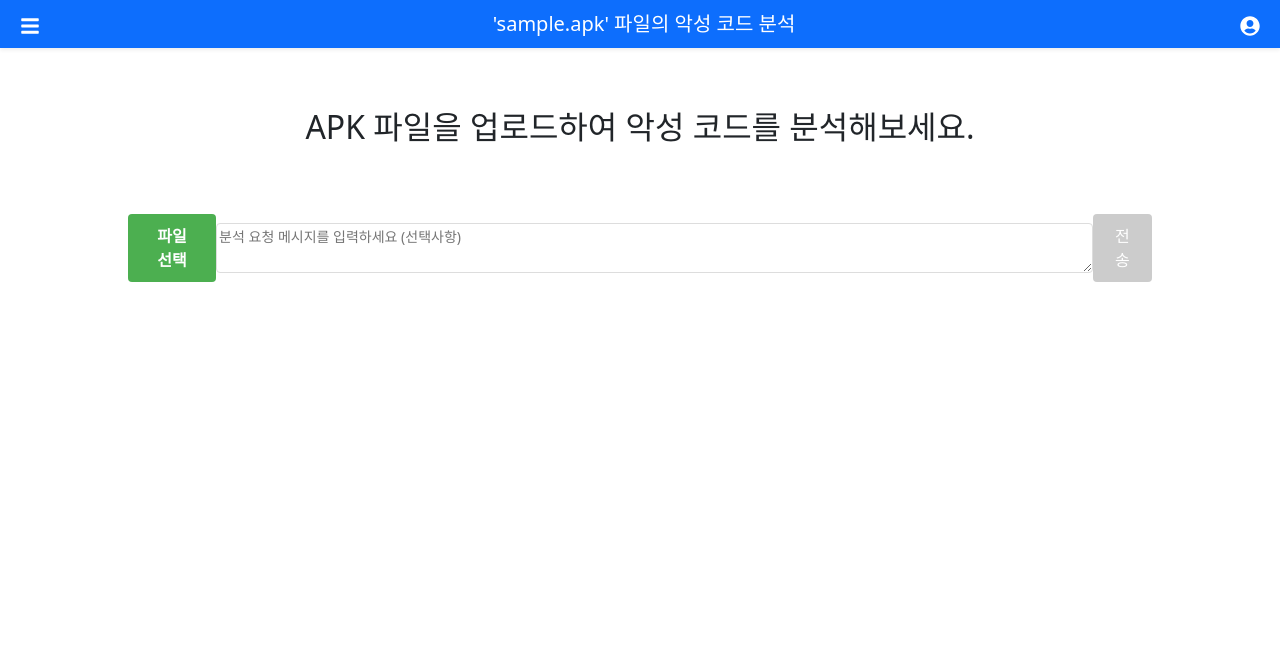
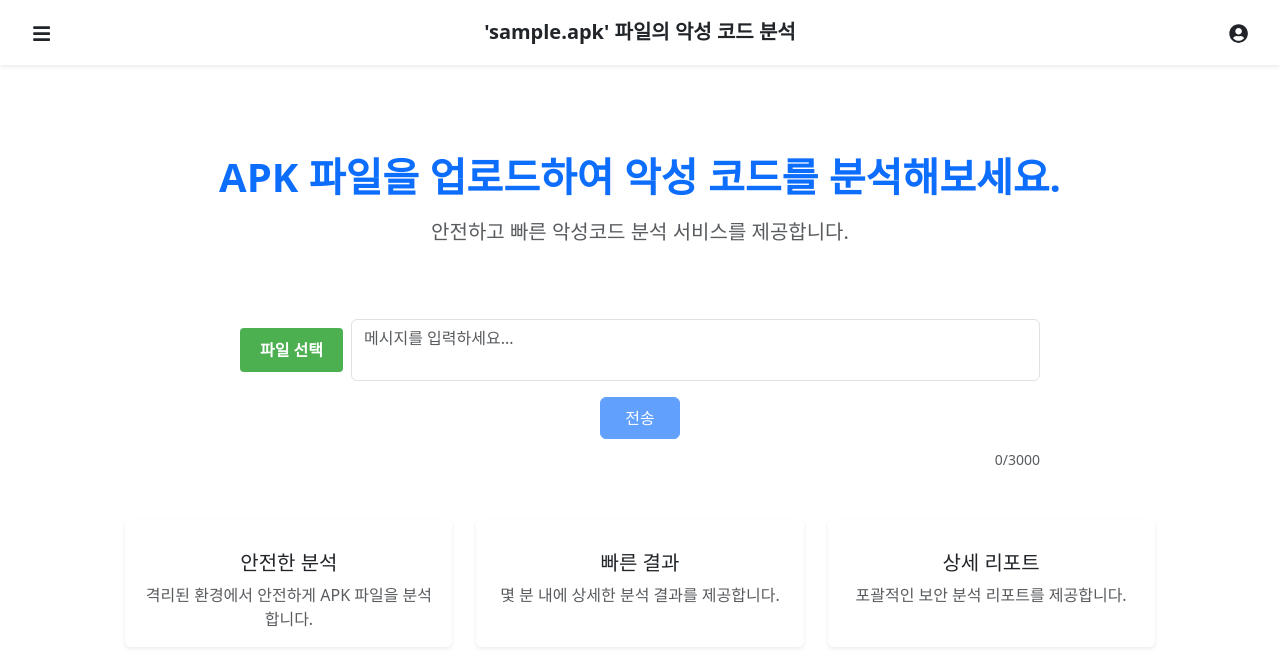
Before and after one commit to 32213160/CapstoneProject1, a React (Create React App) app: page / in a window 1280 px wide. Shown: the top 666 px of the page. Built offline with nearby package versions, Linux system fonts and the light colour scheme.

Commit message:
MainPage 테마 수정

```diff
--- /dev/null
+++ b/src/components/Main/Footer.js
@@ -0,0 +1,85 @@
+// src/components/Main/Footer.js
+import React, { useRef } from 'react';
+import 'bootstrap/dist/css/bootstrap.min.css';
+import { FaPaperPlane, FaPaperclip } from 'react-icons/fa';
+
+function Footer({
+  text,
+  setText,
+  handleSendClick,
+  handleKeyPress,
+  handleFileSelect,
+  loading
+}) {
+  const fileInputRef = useRef(null);
+
+  // 파일 첨부 버튼 클릭 시 숨겨진 파일 input 클릭
+  const handleFileButtonClick = () => {
+    fileInputRef.current.click();
+  };
+
+  // 파일 선택 핸들러
+  const handleFileChange = (e) => {
+    const file = e.target.files[0];
+    if (file) {
+      handleFileSelect(file);
+    }
+  };
+
+  return (
+    <div className="footer-container fixed-bottom shadow-lg">
+      <div className="container-fluid py-3" style={{
+        backgroundImage: 'linear-gradient(to top, rgba(255,255,255,1) 90%, rgba(255,255,255,0.9) 100%)',
+      }}>
+        <div className="d-flex align-items-center">
+          <button
+            className="btn btn-link text-dark border-0 p-2"
+            onClick={handleFileButtonClick}
+            disabled={loading}
+          >
+            <FaPaperclip size={20} />
+          </button>
+
+          <input
+            type="file"
+            ref={fileInputRef}
+            className="d-none"
+            onChange={handleFileChange}
+            accept=".apk,.jar,.zip,.exe,.dll,.pdf"
+          />
+
+          <div className="flex-grow-1 mx-2">
+            <textarea
+              className="form-control border-0 shadow-sm"
+              placeholder="질문을 입력하세요..."
+              value={text}
+              onChange={(e) => setText(e.target.value)}
+              onKeyPress={handleKeyPress}
+              disabled={loading}
+              rows="1"
+              style={{
+                resize: 'none',
+                borderRadius: '20px',
+                padding: '10px 15px'
+              }}
+            />
+          </div>
+
+          <button
+            className="btn btn-primary rounded-circle p-2 d-flex justify-content-center align-items-center"
+            onClick={handleSendClick}
+            disabled={loading}
+            style={{
+              width: '40px',
+              height: '40px'
+            }}
+          >
+            <FaPaperPlane size={16} />
+          </button>
+        </div>
+      </div>
+    </div>
+  );
+}
+
+export default Footer;
--- a/src/components/Main/Header.js
+++ b/src/components/Main/Header.js
@@ -1,7 +1,6 @@
 // src/components/Main/Header.js
-import React from 'react';
+import React, { useState, useEffect } from 'react';
 import 'bootstrap/dist/css/bootstrap.min.css';
-//import '../UI/Header.css';
 import { FaBars, FaUserCircle } from 'react-icons/fa';
 
 function Header({ onMenuClick, onProfileClick, title = "'sample.apk' 파일의 악성 코드 분석" }) {
@@ -69,15 +68,32 @@ function Header({ onMenuClick, onProfileClick, title = "'sample.apk' 파일의
   };
 
   return (
-    <div className="d-flex justify-content-between align-items-center w-100 px-3 py-2 bg-primary text-white shadow-sm">
-      <button className="btn btn-link text-white border-0 p-1 me-2" onClick={onMenuClick}>
-        <FaBars size={20} />
-      </button>
-      <h5 className="m-0 text-truncate font-weight-bold">{title}</h5>
-      <button className="btn btn-link text-white border-0 p-1" onClick={onProfileClick}>
-        <FaUserCircle size={20} />
-      </button>
-    </div>
+    <nav className="navbar navbar-light fixed-top shadow-sm" style={{
+      backgroundImage: 'linear-gradient(to bottom, rgba(255,255,255,1) 0%, rgba(255,255,255,0.9) 100%)',
+      padding: '0.8rem 1rem',
+      height: '65px',
+      zIndex: 1030
+    }}>
+      <div className="container-fluid d-flex justify-content-between align-items-center">
+        <button
+          className="btn btn-link text-dark border-0 p-1"
+          onClick={onMenuClick}
+          style={{ fontSize: '1.2rem' }}
+        >
+          <FaBars />
+        </button>
+        <h5 className="m-0 text-center text-truncate fw-bold" style={{ flex: 1, maxWidth: '70%' }}>
+          {title}
+        </h5>
+        <button
+          className="btn btn-link text-dark border-0 p-1"
+          onClick={onProfileClick}
+          style={{ fontSize: '1.2rem' }}
+        >
+          <FaUserCircle />
+        </button>
+      </div>
+    </nav>
   );
 }
 
--- a/src/pages/MainPage/MainPage.css
+++ /dev/null
@@ -1,67 +0,0 @@
-/* src/pages/MainPage.css */
-.mainContent {
-  width: 100%;
-  max-width: 100vw;
-  padding: 20px;
-  display: flex;
-  flex-direction: column;
-  align-items: center;
-  justify-content: center;
-  text-align: center;
-}
-
-.welcome-container {
-  display: flex;
-  flex-direction: column;
-  align-items: center;
-  justify-content: center;
-  text-align: center;
-  padding: 40px 20px;
-}
-
-.inputContainer {
-  width: 80vw;
-  margin-top: 20px;
-  display: flex;
-  flex-direction: row;
-  align-items: center;
-  justify-content: center;
-}
-
-.fileUploadButton {
-  width: 50px;
-  height: 50px;
-}
-
-.textInput {
-  width: 100%;
-  height: 50px;
-  border: 1px solid #ddd;
-  border-radius: 4px;
-  font-size: 14px;
-}
-
-.button-container {
-  display: flex;
-  justify-content: center;
-}
-
-.sendButton {
-  background-color: #4a6cf7;
-  color: white;
-  border: none;
-  border-radius: 4px;
-  padding: 10px 20px;
-  font-size: 16px;
-  cursor: pointer;
-  transition: background-color 0.2s;
-}
-
-.sendButton:hover {
-  background-color: #3a5ce5;
-}
-
-.sendButton:disabled {
-  background-color: #ccc;
-  cursor: not-allowed;
-}
--- a/src/pages/MainPage/MainPage.js
+++ b/src/pages/MainPage/MainPage.js
@@ -1,8 +1,6 @@
 // src/pages/MainPage.js
 import React, { useState, useRef, useEffect } from 'react';
 import 'bootstrap/dist/css/bootstrap.min.css';
-import './MainPage.css';
-
 import { useNavigate } from 'react-router-dom';
 import Header from '../../components/Main/Header';
 import FileUpload from '../../components/FileHandler/FileUpload';
@@ -11,23 +9,20 @@ import { uploadAndAnalyzeFile } from '../../services/ApiService';
 function MainPage() {
   const [text, setText] = useState('');
   const [loading, setLoading] = useState(false);
-  const [scanId, setScanId] = useState(null); // scanId 상태 추가
+  const [scanId, setScanId] = useState(null);
   const navigate = useNavigate();
 
   // 파일 업로드 완료 시 호출될 함수
   const handleUploadComplete = (result, file) => {
     if (result) {
       let scanKeyId = uploadAndAnalyzeFile(file);
-
-      // ID 설정 및 페이지 이동
       setScanId(scanKeyId);
       console.log("사용할 스캔 ID:", scanKeyId);
-
       navigate(`/chat/${scanKeyId}`, {
         state: {
           file: file,
           message: text.trim(),
-          result: result  // 전체 결과도 함께 전달
+          result: result
         }
       });
     }
@@ -46,15 +41,9 @@ function MainPage() {
       return;
     }
 
-    // 서버에 채팅 생성 요청 후, 채팅 고유번호(chatId)로 이동
-    // 아래는 예시: 실제로는 서버에서 chatId를 받아와야 함
-    const chatId = Date.now(); // 임시로 timestamp 사용 (실제로는 서버 응답값)
-
-    // 메시지를 state로 전달하도록 수정
+    const chatId = Date.now();
     navigate(`/chat/${chatId}`, {
-      state: {
-        message: text.trim()
-      }
+      state: { message: text.trim() }
     });
   };
 
@@ -72,45 +61,124 @@ function MainPage() {
   };
 
   return (
-    <div className="mainContainer">
+    <div className="container-fluid vh-100 d-flex flex-column">
       <Header />
-      <div className="mainContent">
-        <div className="welcome-container">
-          <h2>APK 파일을 업로드하여 악성 코드를 분석해보세요.</h2>
+
+      {/* 메인 콘텐츠 영역 */}
+      <div className="flex-grow-1 d-flex flex-column justify-content-center align-items-center px-3">
+
+        {/* 환영 메시지 컨테이너 */}
+        <div className="text-center mb-5">
+          <div className="mb-4">
+            <h2 className="display-6 fw-bold text-primary mb-3">
+              APK 파일을 업로드하여 악성 코드를 분석해보세요.
+            </h2>
+            <p className="lead text-muted">
+              안전하고 빠른 악성코드 분석 서비스를 제공합니다.
+            </p>
+          </div>
         </div>
 
-        <div className="inputContainer">
+        {/* 입력 컨테이너 */}
+        <div className="w-100" style={{ maxWidth: '800px' }}>
+          <div className="row g-2 align-items-center mb-3">
+            {/* 파일 업로드 버튼 */}
+            <div className="col-auto">
               <FileUpload
-            className="fileUploadButton"
                 onUploadComplete={handleUploadComplete}
                 onUploadStart={handleUploadStart}
-            buttonText="파일 선택"
+                className="btn btn-outline-primary d-flex align-items-center justify-content-center"
+                style={{ width: '50px', height: '50px' }}
               />
+            </div>
+
+            {/* 텍스트 입력 */}
+            <div className="col">
               <textarea
-            className="textInput"
+                className="form-control"
+                placeholder="메시지를 입력하세요..."
                 value={text}
                 onChange={(e) => setText(e.target.value)}
                 onKeyPress={handleKeyPress}
-            placeholder="분석 요청 메시지를 입력하세요 (선택사항)"
+                rows="2"
                 maxLength={3000}
+                style={{ resize: 'none' }}
               />
-
-          <div className="sendButtonContainer">
-            <button
-              className="sendButton"
-              onClick={handleSendClick}
-              disabled={text.trim().length === 0}
-            >
-              전송
-            </button>
             </div>
           </div>
 
-        {scanId && (
-          <div className="scanInfo">
-            <span>스캔 ID: {scanId}</span>
+          {/* 전송 버튼 컨테이너 */}
+          <div className="d-flex justify-content-center">
+            <button
+              className="btn btn-primary px-4 py-2"
+              onClick={handleSendClick}
+              disabled={loading || text.trim().length === 0}
+            >
+              {loading ? (
+                <>
+                  <span className="spinner-border spinner-border-sm me-2" role="status" aria-hidden="true"></span>
+                  분석 중...
+                </>
+              ) : (
+                '전송'
+              )}
+            </button>
           </div>
-        )}
+
+          {/* 글자 수 표시 */}
+          <div className="text-end mt-2">
+            <small className={`text-muted ${text.length > 2800 ? 'text-warning' : ''} ${text.length >= 3000 ? 'text-danger' : ''}`}>
+              {text.length}/3000
+            </small>
+          </div>
+        </div>
+
+        {/* 추가 정보 섹션 */}
+        <div className="mt-5 text-center">
+          <div className="row g-4 justify-content-center">
+            <div className="col-md-4">
+              <div className="card border-0 shadow-sm h-100">
+                <div className="card-body">
+                  <div className="text-primary mb-3">
+                    <i className="fas fa-shield-alt fa-2x"></i>
+                  </div>
+                  <h5 className="card-title">안전한 분석</h5>
+                  <p className="card-text text-muted">
+                    격리된 환경에서 안전하게 APK 파일을 분석합니다.
+                  </p>
+                </div>
+              </div>
+            </div>
+
+            <div className="col-md-4">
+              <div className="card border-0 shadow-sm h-100">
+                <div className="card-body">
+                  <div className="text-primary mb-3">
+                    <i className="fas fa-clock fa-2x"></i>
+                  </div>
+                  <h5 className="card-title">빠른 결과</h5>
+                  <p className="card-text text-muted">
+                    몇 분 내에 상세한 분석 결과를 제공합니다.
+                  </p>
+                </div>
+              </div>
+            </div>
+
+            <div className="col-md-4">
+              <div className="card border-0 shadow-sm h-100">
+                <div className="card-body">
+                  <div className="text-primary mb-3">
+                    <i className="fas fa-chart-line fa-2x"></i>
+                  </div>
+                  <h5 className="card-title">상세 리포트</h5>
+                  <p className="card-text text-muted">
+                    포괄적인 보안 분석 리포트를 제공합니다.
+                  </p>
+                </div>
+              </div>
+            </div>
+          </div>
+        </div>
       </div>
     </div>
   );
```
Also changed, not shown: src/pages/ChatPage/ChatPage.js (+22 -29 lines). Lines whose indentation alone changed are shown as unchanged.
